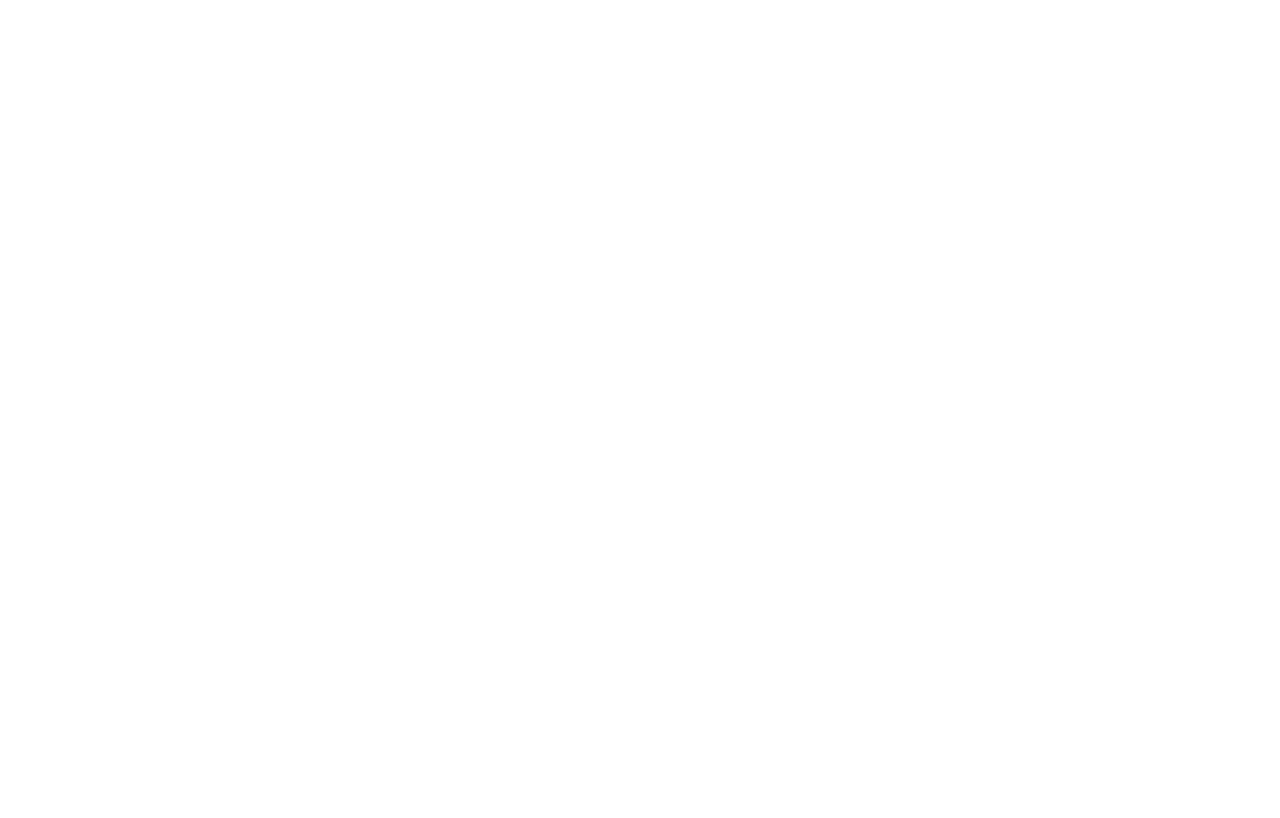
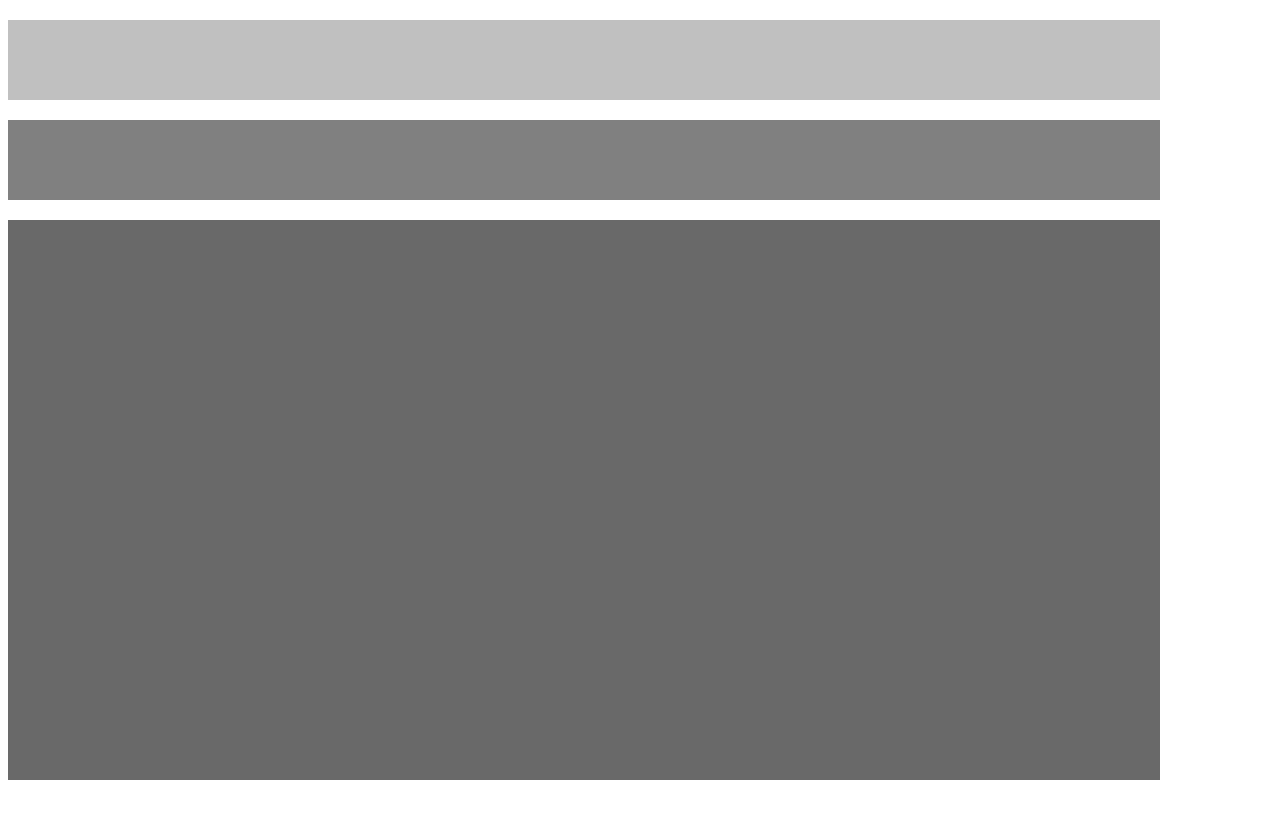
Before and after one commit to jeongjeongwon/Project-C-cssStyling-, a website: page infoWrite.html in a window 1280 px wide. Drawn offline with Linux system fonts and the light colour scheme.

Commit message:
스타일링

```diff
--- a/infoWrite.css
+++ b/infoWrite.css
@@ -0,0 +1,28 @@
+#root{
+  width: 100vw;
+  height: 100vh;
+}
+
+#title{
+  width: 90vw;
+  height: 10vh;
+  background-color: silver;
+  box-sizing: border-box;
+  margin-top: 20px;
+}
+
+#side{
+  width: 90vw;
+  height: 10vh;
+  background-color: gray;
+  box-sizing: border-box;
+  margin-top: 20px;
+}
+
+#content{
+  width: 90vw;
+  height: 70vh;
+  background-color: dimgray;
+  box-sizing: border-box;
+  margin-top: 20px;
+}
--- a/infoWrite.html
+++ b/infoWrite.html
@@ -4,9 +4,14 @@
   <meta charset="UTF-8">
   <meta http-equiv="X-UA-Compatible" content="IE=edge">
   <meta name="viewport" content="width=device-width, initial-scale=1.0">
+  <link rel="stylesheet" href="./infoWrite.css">
   <title>Document</title>
 </head>
 <body>
-  <div id="root"></div>
+  <div id="root">
+    <div id="title"></div>
+    <div id="side"></div>
+    <div id="content"></div>
+  </div>
 </body>
 </html>
```
Also changed, not shown: Database.js (added, +16 -0 lines).
